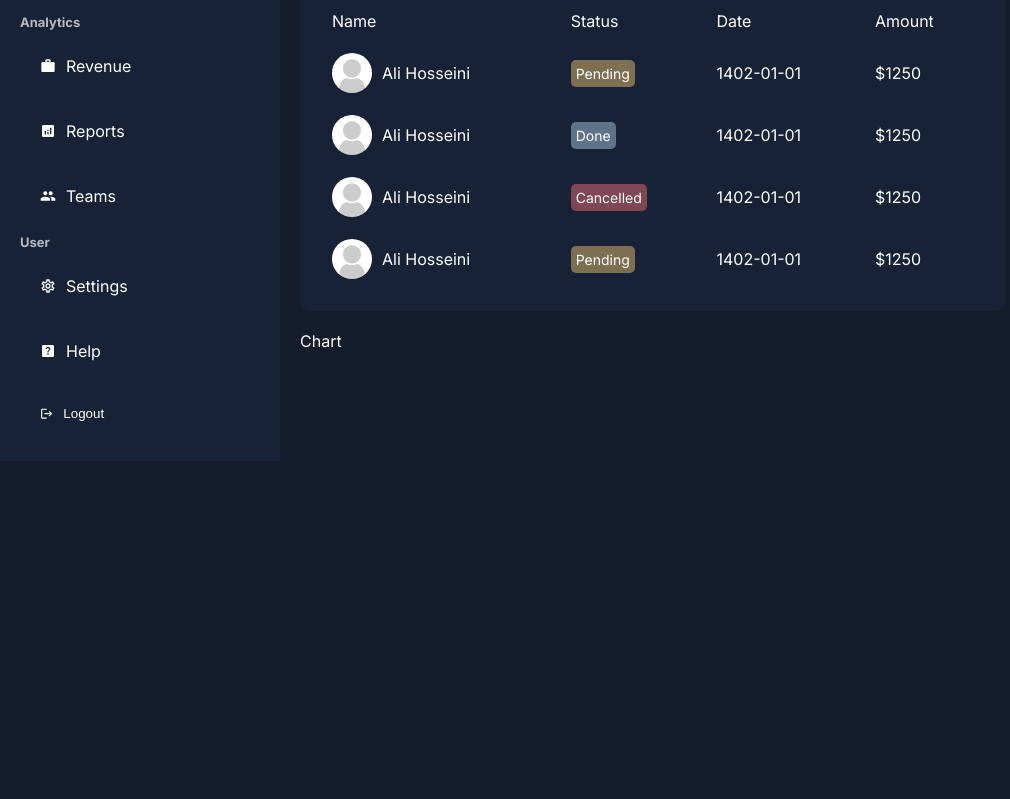
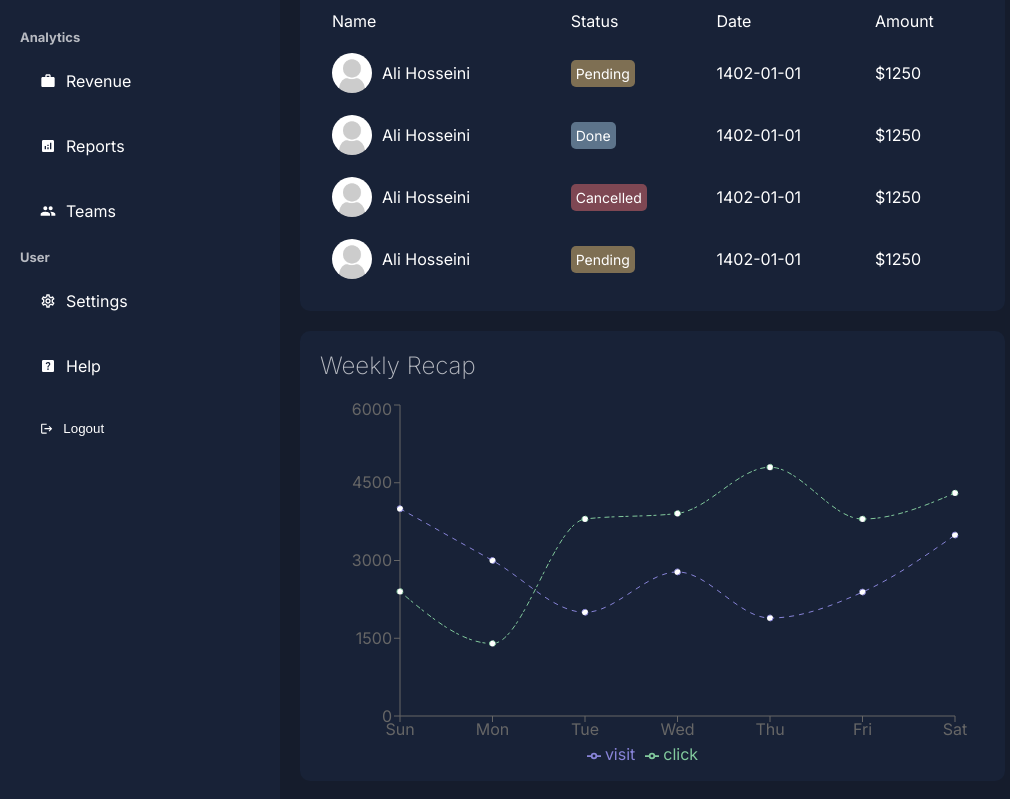
Before and after one commit to alidanial7/next14admin, a Next.js app: page /dashboard in a window 1280 px wide. Shown: the part 369-1168 px from the top of the page, without its empty margins (0-1010 px from the left). Before the commit the page ends 830 px from the top, so only its background shows below. Built offline with nearby package versions, Linux system fonts and the light colour scheme.

Commit message:
add charts

```diff
--- a/package.json
+++ b/package.json
@@ -12,7 +12,8 @@
     "next": "14.0.4",
     "react": "^18",
     "react-dom": "^18",
-    "react-icons": "^4.12.0"
+    "react-icons": "^4.12.0",
+    "recharts": "^2.10.3"
   },
   "devDependencies": {
     "@types/node": "^20",
--- a/src/app/dashboard/_ui/chart/chart.module.css
+++ b/src/app/dashboard/_ui/chart/chart.module.css
@@ -0,0 +1,12 @@
+.container {
+  height: 450px;
+  background-color: var(--bgSoft);
+  padding: 20px;
+  border-radius: 10px;
+}
+
+.title {
+  font-weight: 200;
+  color: var(--textSoft);
+  margin-bottom: 20px;
+}
--- a/src/app/dashboard/_ui/chart/chart.tsx
+++ b/src/app/dashboard/_ui/chart/chart.tsx
@@ -1,7 +1,93 @@
+"use client";
+
 import React from "react";
+import {
+  LineChart,
+  Line,
+  XAxis,
+  YAxis,
+  Tooltip,
+  Legend,
+  ResponsiveContainer,
+} from "recharts";
+import styles from "./chart.module.css";
+
+const data = [
+  {
+    name: "Sun",
+    visit: 4000,
+    click: 2400,
+  },
+  {
+    name: "Mon",
+    visit: 3000,
+    click: 1398,
+  },
+  {
+    name: "Tue",
+    visit: 2000,
+    click: 3800,
+  },
+  {
+    name: "Wed",
+    visit: 2780,
+    click: 3908,
+  },
+  {
+    name: "Thu",
+    visit: 1890,
+    click: 4800,
+  },
+  {
+    name: "Fri",
+    visit: 2390,
+    click: 3800,
+  },
+  {
+    name: "Sat",
+    visit: 3490,
+    click: 4300,
+  },
+];
 
 function Chart() {
-  return <div>Chart</div>;
+  return (
+    <div className={styles.container}>
+      <h2 className={styles.title}>Weekly Recap</h2>
+      <ResponsiveContainer width="100%" height="90%">
+        <LineChart
+          width={500}
+          height={300}
+          data={data}
+          margin={{
+            top: 5,
+            right: 30,
+            left: 20,
+            bottom: 5,
+          }}
+        >
+          <XAxis dataKey="name" />
+          <YAxis />
+          <Tooltip
+            contentStyle={{ backgroundColor: "#151c2c", border: "none" }}
+          />
+          <Legend />
+          <Line
+            type="monotone"
+            dataKey="visit"
+            stroke="#8884d8"
+            strokeDasharray="5 5"
+          />
+          <Line
+            type="monotone"
+            dataKey="click"
+            stroke="#82ca9d"
+            strokeDasharray="3 4 5 2"
+          />
+        </LineChart>
+      </ResponsiveContainer>
+    </div>
+  );
 }
 
 export default Chart;
```
Also changed, not shown: 1 other file (tests, documents, lock files or other folders).
